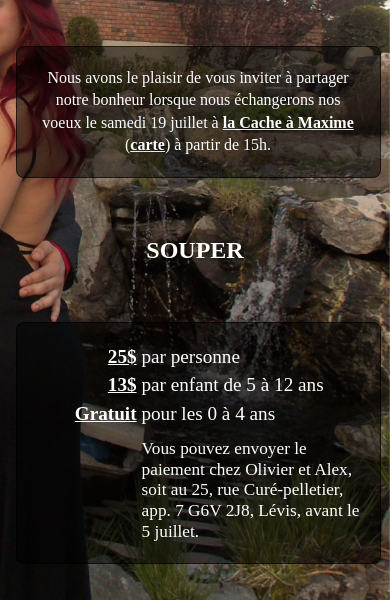
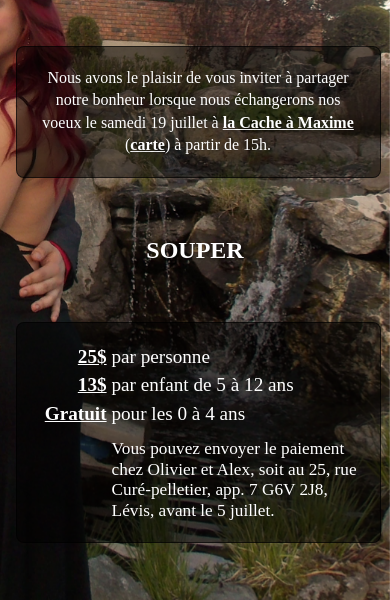
Before and after one commit to matehat/mariage-alex-oli, a plain HTML site: page index.html in a window 390 px wide. Shown: the part 208-808 px from the top of the page. Drawn offline with Linux system fonts and the light colour scheme.

Commit message:
Changed some width

```diff
--- a/index.html
+++ b/index.html
@@ -175,7 +175,9 @@
       }
       li.paiement {
         font-size: 90%;
+        margin: 10px 0 0 75px;
       }
+      li em { width: 70px; }
     }
     </style>
     <script type="text/javascript" src="//use.typekit.net/uhy3kyy.js"></script>
```
